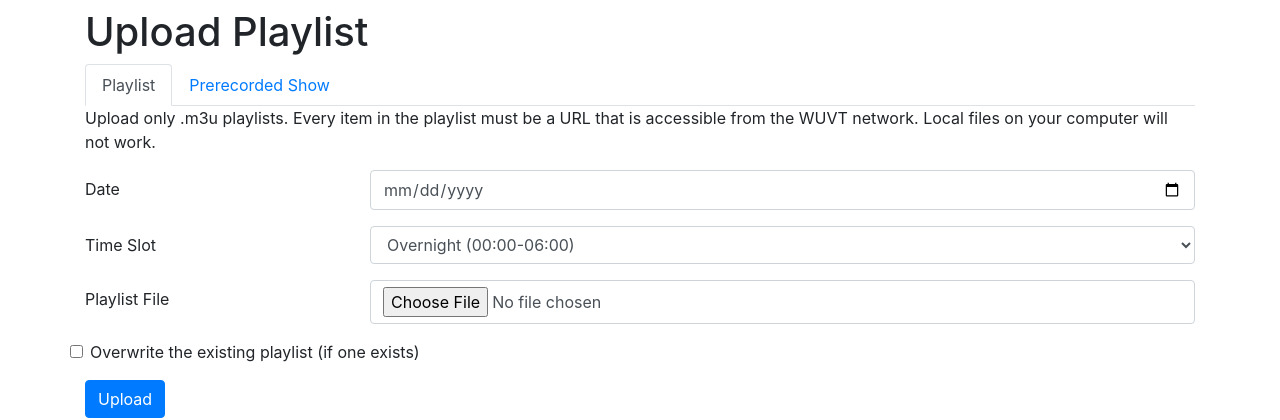
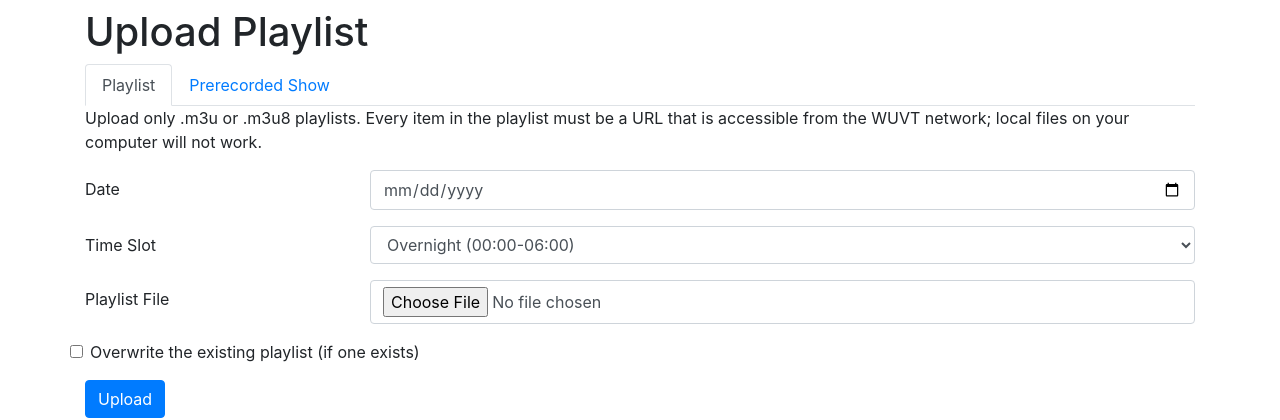
Before and after one commit to wuvt/pload, a Flask app: page /upload/playlist in a window 1280 px wide. Shown: the part 56-476 px from the top of the page. Run offline with Flask 2, Linux system fonts and the light colour scheme; some libraries are stand-ins or nearby versions.

Commit message:
Add support for .m3u8 playlists

```diff
--- a/pload/forms.py
+++ b/pload/forms.py
@@ -46,7 +46,7 @@ class PlaylistForm(FlaskForm):
         "Playlist File",
         validators=[
             FileRequired(),
-            FileAllowed(["m3u"], "Only .m3u files may be uploaded."),
+            FileAllowed(["m3u", "m3u8"], "Only .m3u and .m3u8 files may be uploaded."),
         ],
         widget=BootstrapFileInput(),
     )
--- a/pload/templates/upload.html
+++ b/pload/templates/upload.html
@@ -9,8 +9,9 @@
     <li class="nav-item "><a class="nav-link" href="{{ url_for('pload.upload_prerecorded') }}">Prerecorded Show</a></li>
 </ul>
 
-<p>Upload only .m3u playlists. Every item in the playlist must be a URL that is
-accessible from the WUVT network. Local files on your computer will not work.</p>
+<p>Upload only .m3u or .m3u8 playlists. Every item in the playlist must be a
+URL that is accessible from the WUVT network; local files on your computer will
+not work.</p>
 
 <form method="post" class="form-horizontal" role="form" enctype="multipart/form-data">
     {{ form.hidden_tag() }}
--- a/pload/templates/upload_prerecorded.html
+++ b/pload/templates/upload_prerecorded.html
@@ -9,8 +9,9 @@
     <li class="nav-item "><a class="nav-link active" href="{{ url_for('pload.upload_prerecorded') }}">Prerecorded Show</a></li>
 </ul>
 
-<p>Upload only .m3u playlists. Every item in the playlist must be a URL that is
-accessible from the WUVT network. Local files on your computer will not work.</p>
+<p>Upload only .m3u or .m3u8 playlists. Every item in the playlist must be a
+URL that is accessible from the WUVT network; local files on your computer will
+not work.</p>
 
 <form method="post" class="form-horizontal" role="form" enctype="multipart/form-data">
     {{ form.hidden_tag() }}
```
